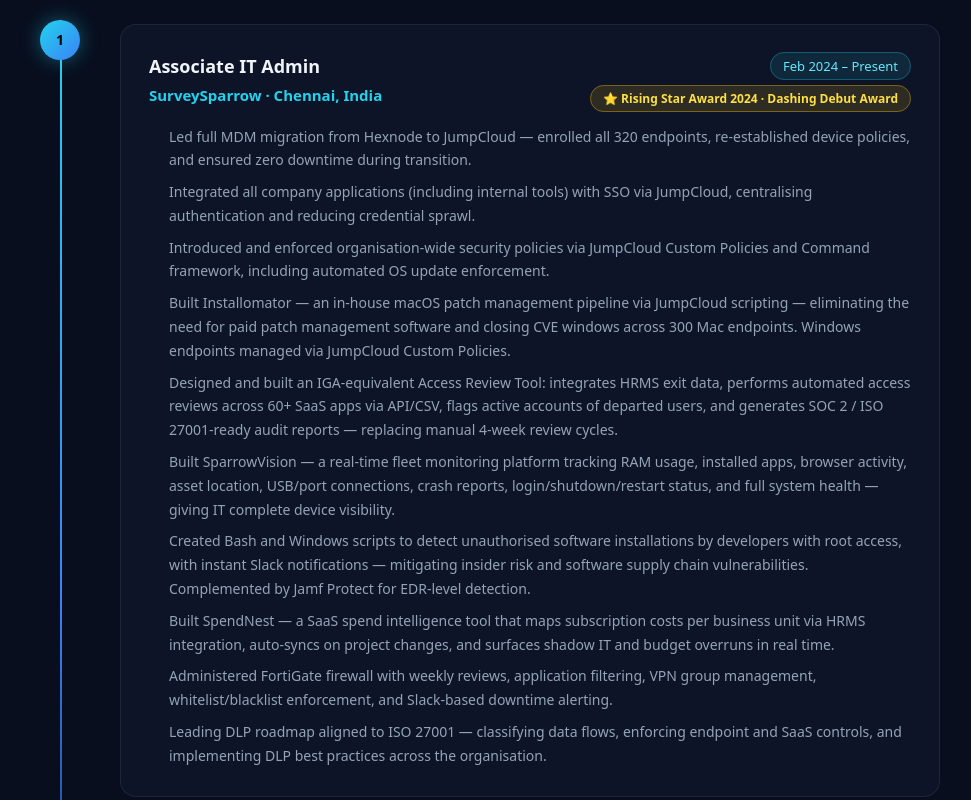
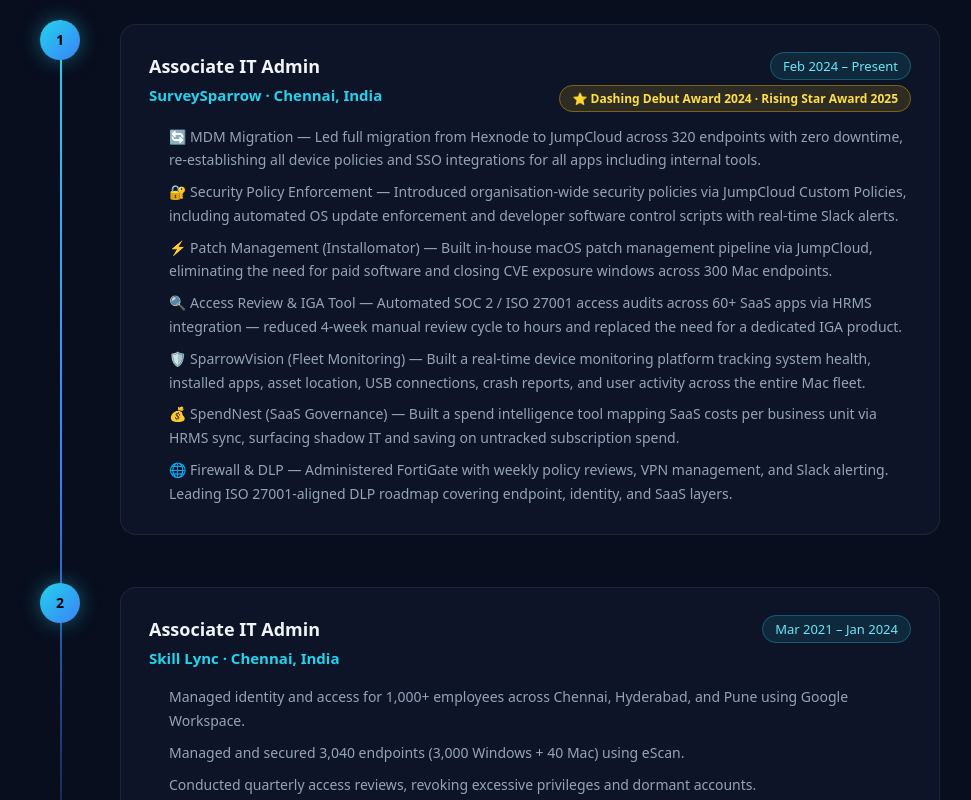
Before and after one commit to Taranitony/tarani_resume, a React (Vite) app: page / in a window 1280 px wide. Shown: the part 2340-3140 px from the top of the page, without its empty margins (150-1121 px from the left). Built offline with nearby package versions, Linux system fonts and the light colour scheme; no server answers.

Commit message:
fix: condense experience bullets, fix award years (Dashing Debut 2024, Rising Star 2025)

```diff
--- a/src/data/resume.ts
+++ b/src/data/resume.ts
@@ -49,18 +49,15 @@
     company: 'SurveySparrow',
     location: 'Chennai, India',
     period: 'Feb 2024 – Present',
-    award: 'Rising Star Award 2024 · Dashing Debut Award',
+    award: 'Dashing Debut Award 2024 · Rising Star Award 2025',
     highlights: [
-      'Led full MDM migration from Hexnode to JumpCloud — enrolled all 320 endpoints, re-established device policies, and ensured zero downtime during transition.',
-      'Integrated all company applications (including internal tools) with SSO via JumpCloud, centralising authentication and reducing credential sprawl.',
-      'Introduced and enforced organisation-wide security policies via JumpCloud Custom Policies and Command framework, including automated OS update enforcement.',
-      'Built Installomator — an in-house macOS patch management pipeline via JumpCloud scripting — eliminating the need for paid patch management software and closing CVE windows across 300 Mac endpoints. Windows endpoints managed via JumpCloud Custom Policies.',
-      'Designed and built an IGA-equivalent Access Review Tool: integrates HRMS exit data, performs automated access reviews across 60+ SaaS apps via API/CSV, flags active accounts of departed users, and generates SOC 2 / ISO 27001-ready audit reports — replacing manual 4-week review cycles.',
-      'Built SparrowVision — a real-time fleet monitoring platform tracking RAM usage, installed apps, browser activity, asset location, USB/port connections, crash reports, login/shutdown/restart status, and full system health — giving IT complete device visibility.',
-      'Created Bash and Windows scripts to detect unauthorised software installations by developers with root access, with instant Slack notifications — mitigating insider risk and software supply chain vulnerabilities. Complemented by Jamf Protect for EDR-level detection.',
-      'Built SpendNest — a SaaS spend intelligence tool that maps subscription costs per business unit via HRMS integration, auto-syncs on project changes, and surfaces shadow IT and budget overruns in real time.',
-      'Administered FortiGate firewall with weekly reviews, application filtering, VPN group management, whitelist/blacklist enforcement, and Slack-based downtime alerting.',
-      'Leading DLP roadmap aligned to ISO 27001 — classifying data flows, enforcing endpoint and SaaS controls, and implementing DLP best practices across the organisation.',
+      '🔄 MDM Migration — Led full migration from Hexnode to JumpCloud across 320 endpoints with zero downtime, re-establishing all device policies and SSO integrations for all apps including internal tools.',
+      '🔐 Security Policy Enforcement — Introduced organisation-wide security policies via JumpCloud Custom Policies, including automated OS update enforcement and developer software control scripts with real-time Slack alerts.',
+      '⚡ Patch Management (Installomator) — Built in-house macOS patch management pipeline via JumpCloud, eliminating the need for paid software and closing CVE exposure windows across 300 Mac endpoints.',
+      '🔍 Access Review & IGA Tool — Automated SOC 2 / ISO 27001 access audits across 60+ SaaS apps via HRMS integration — reduced 4-week manual review cycle to hours and replaced the need for a dedicated IGA product.',
+      '🛡️ SparrowVision (Fleet Monitoring) — Built a real-time device monitoring platform tracking system health, installed apps, asset location, USB connections, crash reports, and user activity across the entire Mac fleet.',
+      '💰 SpendNest (SaaS Governance) — Built a spend intelligence tool mapping SaaS costs per business unit via HRMS sync, surfacing shadow IT and saving on untracked subscription spend.',
+      '🌐 Firewall & DLP — Administered FortiGate with weekly policy reviews, VPN management, and Slack alerting. Leading ISO 27001-aligned DLP roadmap covering endpoint, identity, and SaaS layers.',
     ],
   },
   {
@@ -186,16 +183,16 @@
 export const awards = [
   {
     title: 'Rising Star Award',
-    date: 'March 2024',
+    date: '2025',
     company: 'SurveySparrow',
-    description: 'Awarded for AI implementation and security tool development — recognised for independently building a suite of GenAI-powered tools that replaced commercial software and elevated the organisation\'s security posture.',
+    description: 'Awarded for AI implementation and security tool development — recognised for independently building GenAI-powered tools that replaced commercial software and elevated the organisation\'s security posture.',
     icon: '⭐',
   },
   {
     title: 'Dashing Debut Award',
     date: '2024',
     company: 'SurveySparrow',
-    description: 'Recognised for successfully leading the MDM migration from Hexnode to JumpCloud and delivering high-impact IT operations within the first few months of joining.',
+    description: 'Recognised for leading the MDM migration from Hexnode to JumpCloud and delivering high-impact IT operations within the first few months of joining.',
     icon: '🚀',
   },
 ]
```
Also changed, not shown: 1 other file (tests, documents, lock files or other folders).
